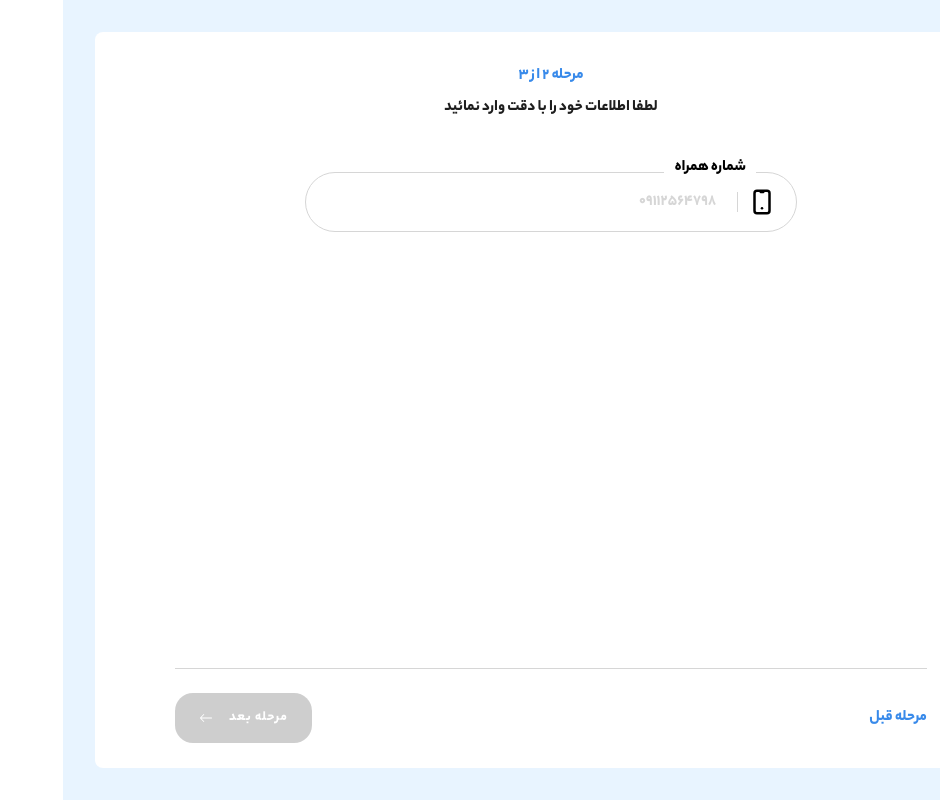
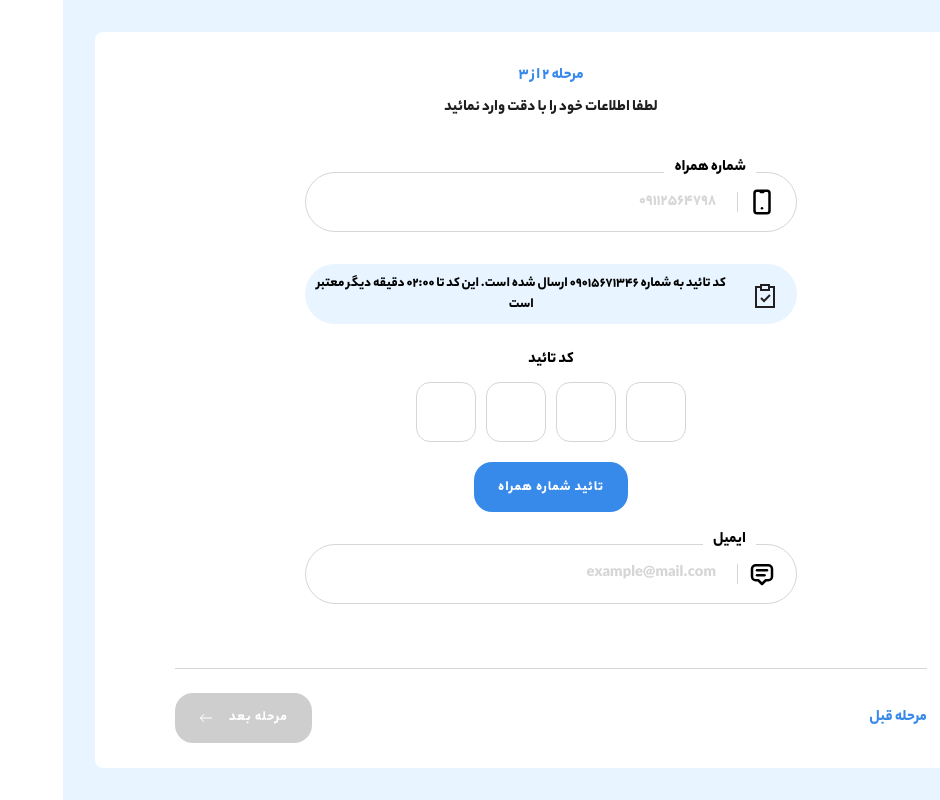
Before and after one commit to mahdieh70/dashboard, a React (Create React App) app: page /verificationCode in a window 1280 px wide. Shown: the whole page, without its empty margins (340-1280 px from the left). Built offline with nearby package versions, Linux system fonts and the light colour scheme; what tw-elements would draw is missing.

Commit message:
verificationOfPhoneNumber page created

```diff
--- a/src/App.js
+++ b/src/App.js
@@ -4,6 +4,7 @@ import { Route, Routes } from "react-router-dom";
 import Register from "./components/register";
 import SendingCode from "./components/sendingCode";
 import VerificationCode from "./components/verificationCode";
+import VerificationOfPhoneNumber from "./components/verificationOfPhoneNumber";
 
 const App = () => {
   return (
@@ -13,6 +14,7 @@ const App = () => {
         <Route path="register" element={<Register />} />
         <Route path="sendingCode" element={<SendingCode />} />
         <Route path="verificationCode" element={<VerificationCode />} />
+        <Route path="verificationOfPhoneNumber" element={<VerificationOfPhoneNumber />} />
       </Routes>
     </>
   );
--- a/src/components/verificationCode/index.js
+++ b/src/components/verificationCode/index.js
@@ -10,6 +10,8 @@ import * as Yup from "yup";
 //icon
 import { BsArrowLeft } from "react-icons/bs";
 import { TbDeviceMobile } from "react-icons/tb";
+import { GrCompliance } from "react-icons/gr";
+import { TbMessage2 } from "react-icons/tb";
 
 //components
 import ProgressBar from "../progressBar";
@@ -33,7 +35,7 @@ const VerificationCode = () => {
   });
 
   return (
-    <div className="w-full h-screen bg-[#E8F4FF] py-8 px-8 flex ">
+    <div className="w-full h-screen bg-[#E8F4FF] px-8 py-8 flex ">
       <div className="flex w-full h-full">
         <ProgressBar active="verificationCodeActive" />
         <div className="bg-white w-[75%] h-full rounded-tl-lg rounded-bl-lg py-8 px-20">
@@ -55,8 +57,46 @@ const VerificationCode = () => {
                     {...formik.getFieldProps("phoneNumber")}
                   />
                 </div>
-                <div>
+                <div className="h-[60px] bg-[#E8F4FF] rounded-[50px] flex items-center">
+                  <div className="w-10 h-5 mr-5">
+                    <GrCompliance size={24} />
+                  </div>
+                  <p className="text-[14px]">
+                    کد تائید به شماره 09015671346 ارسال شده است. این کد تا 02:00
+                    دقیقه دیگر معتبر است
+                  </p>
+                </div>
+                <div className="flex justify-center items-center flex-col">
+                  <p className="mt-6 mb-[10px]">کد تائید</p>
+                  <div className="flex items-center">
+                    <span className="w-[60px] h-[60px] border border-solid border-[#D6D6D6] inline-block rounded-[14px] mx-[5px]"></span>
+                    <span className="w-[60px] h-[60px] border border-solid border-[#D6D6D6] inline-block rounded-[14px] mx-[5px]"></span>
+                    <span className="w-[60px] h-[60px] border border-solid border-[#D6D6D6] inline-block rounded-[14px] mx-[5px]"></span>
+                    <span className="w-[60px] h-[60px] border border-solid border-[#D6D6D6] inline-block rounded-[14px] mx-[5px]"></span>
+                  </div>
 
+                  <Link
+                    to="/verificationOfPhoneNumber"
+                    className="button mb-8 mt-5"
+                  >
+                    <button>تائید شماره همراه</button>
+                  </Link>
+                </div>
+
+                <div className="w-full">
+                  <TextInput
+                    icon={<TbMessage2 size={30} />}
+                    label={"ایمیل"}
+                    type="email"
+                    placeholder={"example@mail.com"}
+                    {...formik.getFieldProps("email")}
+                  />
+
+                  {formik.errors.email ? (
+                    <div className="text-rose-700 text-[14px]">
+                      {formik.errors.email}
+                    </div>
+                  ) : null}
                 </div>
               </form>
             </div>
--- /dev/null
+++ b/src/components/verificationOfPhoneNumber/index.js
@@ -0,0 +1,92 @@
+import React from "react";
+import { TextInput } from "../textInput";
+import { Link, useNavigate } from "react-router-dom";
+
+//components
+import ProgressBar from "../progressBar";
+
+//icons
+import { TbDeviceMobile } from "react-icons/tb";
+import { TbMessage2 } from "react-icons/tb";
+import { BsArrowLeft } from "react-icons/bs";
+
+//formik
+import { useFormik } from "formik";
+
+//yup
+import * as Yup from "yup";
+
+const VerificationOfPhoneNumber = () => {
+  const navigate = useNavigate();
+
+  const formik = useFormik({
+    initialValues: {
+      phoneNumber: "",
+      email: "",
+    },
+    //form validation
+    validationSchema: Yup.object({
+      number: Yup.string().required("لطفا شماره همراه خود را وارد کنید"),
+      email: (value) => {},
+    }),
+    onSubmit: () => {
+      console.log("submit");
+    },
+  });
+  return (
+    <div className="w-full h-screen bg-[#E8F4FF] py-8 px-8 flex ">
+      <div className="flex w-full h-full">
+        <ProgressBar active="sendingCodeActive"/>
+        <div className="bg-white w-[75%] h-full rounded-tl-lg rounded-bl-lg py-8 px-20">
+          <div className="flex items-center flex-col h-[90%] text-center px-[130px] border border-solid border-[#D6D6D6] border-t-0 border-r-0 border-l-0">
+            <div>
+              <p className="text-[#388AEA]">مرحله 2 از 3</p>
+              <p className="pt-2 mb-8 text-[#1e1e1e]">
+                لطفا اطلاعات خود را با دقت وارد نمائید
+              </p>
+            </div>
+            <div className="w-full pt-5 relative">
+              <form>
+                <div className="mb-8 relative">
+                  <TextInput
+                    icon={<TbDeviceMobile size={30} />}
+                    label={"شماره همراه"}
+                    type="number"
+                    placeholder={"09015671346"}
+                    {...formik.getFieldProps("phoneNumber")}
+                  />
+
+                </div>
+                <div className="mb-8">
+                  <TextInput
+                    icon={<TbMessage2 size={30} />}
+                    label={"ایمیل"}
+                    type="email"
+                    placeholder={"example@mail.com"}
+                    {...formik.getFieldProps("email")}
+                  />
+                </div>
+              </form>
+            </div>
+          </div>
+          <div className="flex flex-row-reverse justify-between items-center mt-6 ">
+            <a href="#" className="no-underline">
+              <button type="submit" className="button">
+                مرحله بعد <BsArrowLeft />
+              </button>
+            </a>
+            <a
+              onClick={() => navigate("/register")}
+              href="#"
+              className="text-[#388AEA] no-underline"
+            >
+              مرحله قبل
+            </a>
+          </div>
+        </div>
+      </div>
+    </div>
+  );
+};
+
+export default VerificationOfPhoneNumber;
```
